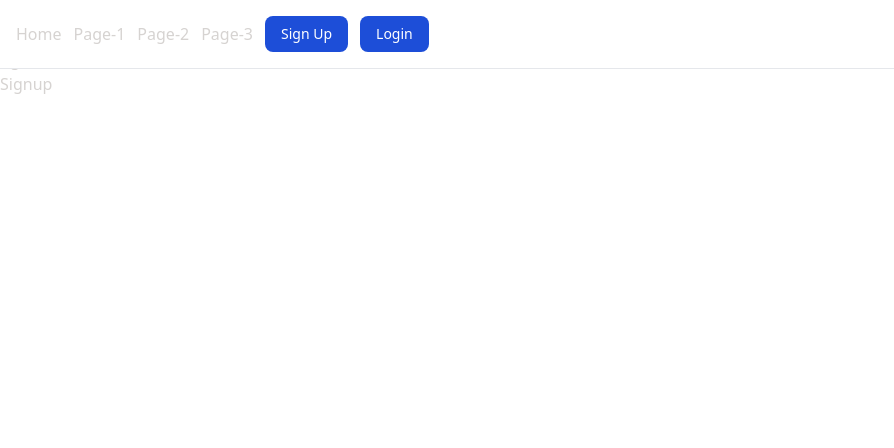
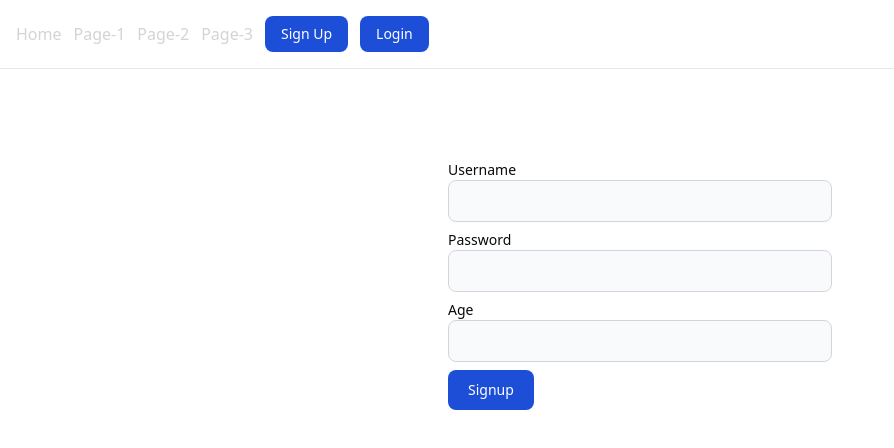
Before and after one commit to HossainAraf/SubScript-Vault, a React (Create React App) app in the folder frontend/: page /signup in a window 1280 px wide. Shown: the top 448 px of the page, without its empty margins (0-894 px from the left). Built offline with nearby package versions, Linux system fonts and the light colour scheme.

Commit message:
Update signup style

```diff
--- a/frontend/src/components/Signup.jsx
+++ b/frontend/src/components/Signup.jsx
@@ -1,4 +1,5 @@
 import React, { useState } from 'react';
+import '../styles/signup.css';
 
 const SignupForm = () => {
   const [formData, setFormData] = useState({
@@ -47,14 +48,14 @@
   };
 
   return (
-    <form onSubmit={handleSubmit}>
+    <form onSubmit={handleSubmit} className="auth-form max-w-sm mx-auto">
       {error && (
         <div>
-          <p>{error}</p>
+          <p className="error-text">{error}</p>
         </div>
       )}
       <div>
-        <label htmlFor="username">
+        <label htmlFor="username" className="block mb-2 text-sm font-medium text-[#0a0a0a]">
           Username
           <input
             type="text"
@@ -62,15 +63,17 @@
             name="username"
             value={formData.username}
             onChange={handleChange}
+            className="bg-gray-50 border border-gray-300 text-gray-900 text-sm rounded-lg focus:ring-blue-500 focus:border-blue-500 block w-full p-2.5 dark:bg-gray-700 dark:border-gray-600 dark:placeholder-gray-400 dark:text-white dark:focus:ring-blue-500 dark:focus:border-blue-500"
           />
         </label>
       </div>
       <div>
-        <label htmlFor="password">
+        <label htmlFor="password" className="block mb-2 text-sm font-medium text-[#0a0a0a]">
           Password
           <input
             type="password"
             id="password"
+            className="bg-gray-50 border border-gray-300 text-gray-900 text-sm rounded-lg focus:ring-blue-500 focus:border-blue-500 block w-full p-2.5 dark:bg-gray-700 dark:border-gray-600 dark:placeholder-gray-400 dark:text-white dark:focus:ring-blue-500 dark:focus:border-blue-500"
             name="password"
             value={formData.password}
             onChange={handleChange}
@@ -78,18 +81,19 @@
         </label>
       </div>
       <div>
-        <label htmlFor="age">
+        <label htmlFor="age" className="block mb-2 text-sm font-medium text-[#0a0a0a]">
           Age
           <input
             type="number"
             id="age"
+            className="bg-gray-50 border border-gray-300 text-gray-900 text-sm rounded-lg focus:ring-blue-500 focus:border-blue-500 block w-full p-2.5 dark:bg-gray-700 dark:border-gray-600 dark:placeholder-gray-400 dark:text-white dark:focus:ring-blue-500 dark:focus:border-blue-500"
             name="age"
             value={formData.age}
             onChange={handleChange}
           />
         </label>
       </div>
-      <button type="submit" disabled={isLoading}>
+      <button type="submit" disabled={isLoading} className="text-white bg-blue-700 hover:bg-blue-800 focus:ring-4 focus:outline-none focus:ring-blue-300 font-medium rounded-lg text-sm w-full sm:w-auto px-5 py-2.5 text-center">
         {isLoading ? 'Loading...' : 'Signup'}
       </button>
     </form>
--- /dev/null
+++ b/frontend/src/styles/signup.css
@@ -0,0 +1,9 @@
+.auth-form {
+  margin-top: 10rem;
+}
+
+.error-text {
+  color: red;
+  font-size: 2rem;
+  margin-top: 1rem;
+}
```
